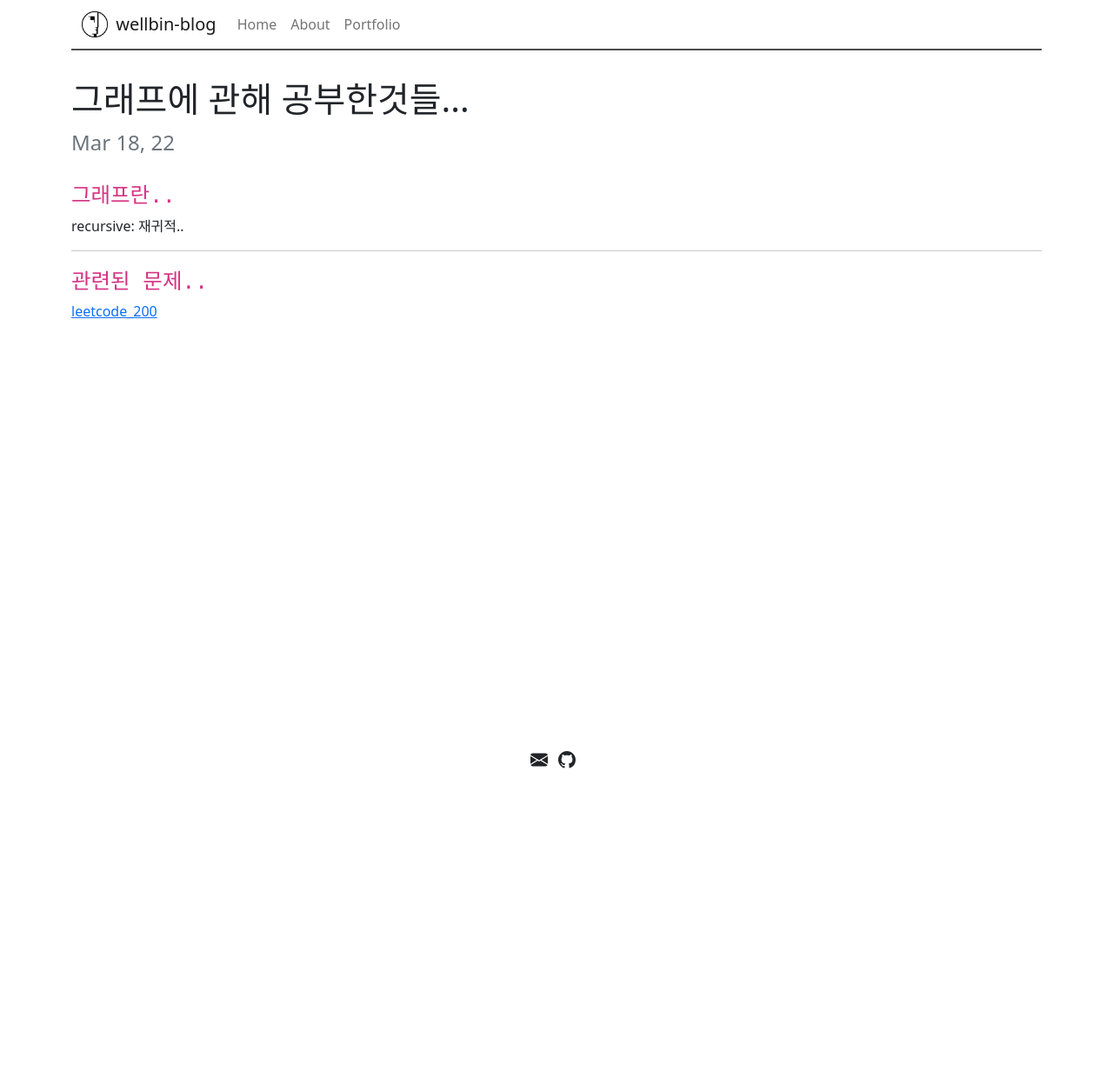
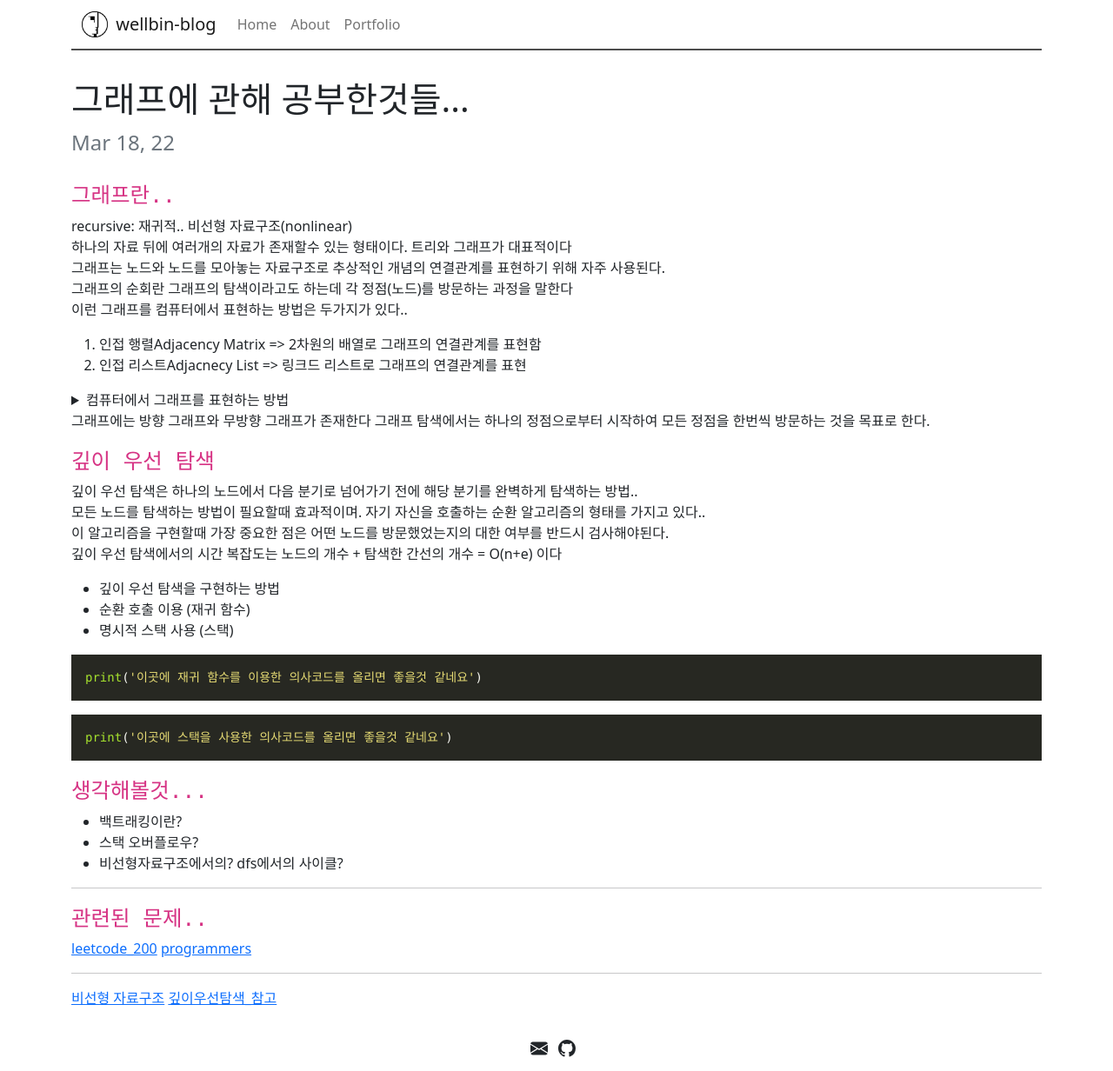
Before and after one commit to fomula91/fomula91.github.io, a Jekyll site: the page built from _posts/2022-3-18- SaprtaCodingClub-al5.md, in a window 1280 px wide. Shown: the whole page at 87% size. Built offline with Jekyll 4.4.1, drawn with Linux system fonts in a browser that asks for light colours; before the commit the page ends 900 px from its top, so only the background shows below that.

Commit message:
update post

````diff
--- a/_posts/2022-3-18- SaprtaCodingClub-al5.md
+++ b/_posts/2022-3-18- SaprtaCodingClub-al5.md
@@ -5,9 +5,86 @@ title: 그래프에 관해 공부한것들...
 
 ### `그래프란..`
 recursive: 재귀적..
+비선형 자료구조(nonlinear)
+하나의 자료 뒤에 여러개의 자료가 존재할수 있는 형태이다. 트리와 그래프가 대표적이다
+그래프는 노드와 노드를 모아놓는 자료구조로 추상적인 개념의 연결관계를 표현하기 위해 자주 사용된다.
+그래프의 순회란 그래프의 탐색이라고도 하는데 각 정점(노드)를 방문하는 과정을 말한다
+이런 그래프를 컴퓨터에서 표현하는 방법은 두가지가 있다..
+1. 인접 행렬Adjacency Matrix => 2차원의 배열로 그래프의 연결관계를 표현함
+2. 인접 리스트Adjacnecy List => 링크드 리스트로 그래프의 연결관계를 표현
+
+
+<details>
+<summary>컴퓨터에서 그래프를 표현하는 방법</summary>
+<div markdown="1">
+아래의 그래프가 있다가 가정한다면
+          2 - 3
+          ⎜
+      0 - 1
+
+- 인접 행렬에서의 그래프의 표현방법..
+  0  1  2  3
+0 X  O  X  X
+1 O  X  O  X
+2 X  O  X  O
+3 X  X  O  X
+
+graph = [
+    [False, True, False, False],
+    [True, False, True, False],
+    [False, True, False, True],
+    [False, False, True, False]
+]
+
+인접 리스트는 모든 노드에 연결된 노드에 대한 정보를 차례대로 다음과 같이 저장합니다.
+
+0 -> 1
+1 -> 0 -> 2
+2 -> 1 -> 3
+3 -> 2
+
+이를 딕셔너리 형태로 표현한다면 다음과 같이 표현됩니다.
+graph = {
+    0: [1],
+    1: [0, 2]
+    2: [1, 3]
+    3: [2]
+}
+</div>
+</details>
+
+그래프에는 방향 그래프와 무방향 그래프가 존재한다
+그래프 탐색에서는 하나의 정점으로부터 시작하여 모든 정점을 한번씩 방문하는 것을 목표로 한다.
+
+### `깊이 우선 탐색`
+깊이 우선 탐색은 하나의 노드에서 다음 분기로 넘어가기 전에 해당 분기를 완벽하게 탐색하는 방법..
+모든 노드를 탐색하는 방법이 필요할때 효과적이며. 자기 자신을 호출하는 순환 알고리즘의 형태를 가지고 있다..
+이 알고리즘을 구현할때 가장 중요한 점은 어떤 노드를 방문했었는지의 대한 여부를 반드시 검사해야된다.
+깊이 우선 탐색에서의 시간 복잡도는 노드의 개수 + 탐색한 간선의 개수 = O(n+e) 이다
+
+- 깊이 우선 탐색을 구현하는 방법
+ * 순환 호출 이용 (재귀 함수)
+ * 명시적 스택 사용 (스택)
+
+```python
+print('이곳에 재귀 함수를 이용한 의사코드를 올리면 좋을것 같네요')
+```
+```python
+print('이곳에 스택을 사용한 의사코드를 올리면 좋을것 같네요')
+```
+
+### `생각해볼것...`
+- 백트래킹이란?
+- 스택 오버플로우?
+- 비선형자료구조에서의? dfs에서의 사이클?
 
 
 * * *
 ### `관련된 문제..`
 
 [leetcode_200](https://leetcode.com/problems/number-of-islands/)
+[programmers](https://programmers.co.kr/learn/courses/30/parts/12421)
+
+- - -
+[비선형 자료구조](https://goodgid.github.io/DS-Linear-and-NonLinear/)
+[깊이우선탐색_참고](https://www.fun-coding.org/Chapter18-dfs-live.html)
````
